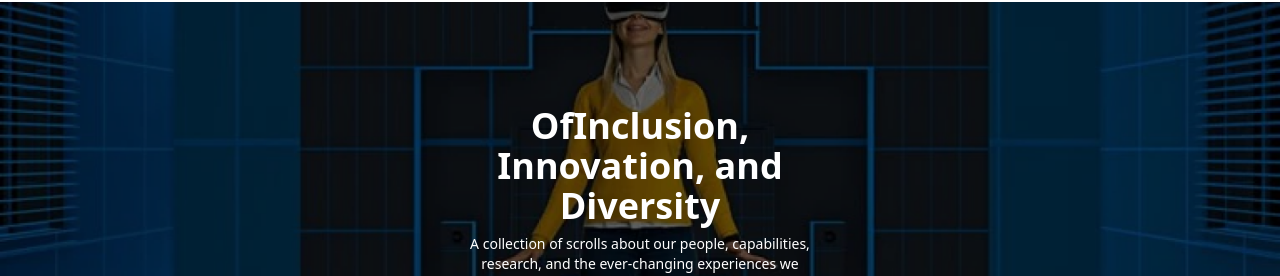
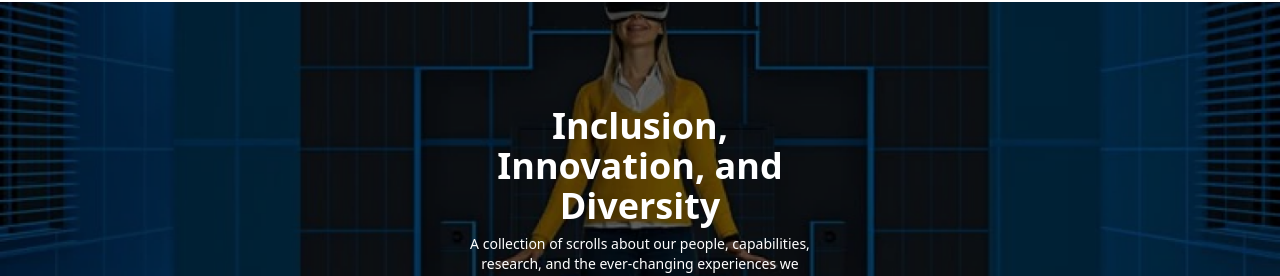
Before and after one commit to EduKarmaTech/Blog, a Next.js app: page / in a window 1280 px wide. Shown: the part 90-366 px from the top of the page. Built offline with nearby package versions, Linux system fonts and the light colour scheme.

Commit message:
Update index.js

```diff
--- a/pages/index.js
+++ b/pages/index.js
@@ -18,7 +18,7 @@ const Home = ({}) => {
         <div className='bg-[url("/blog-cover.png")] bg-cover bg-no-repeat py-24 px-96 text-center md:px-6'>
           <div className="flex flex-col justify-center items-center px-20 md:px-2">
             <h1 className="text-4xl font-bold text-white my-2">
-              OfInclusion, Innovation, and Diversity
+              Inclusion, Innovation, and Diversity
             </h1>
             <span className="text-white text-sm font-normal">
               A collection of scrolls about our people, capabilities,
```
